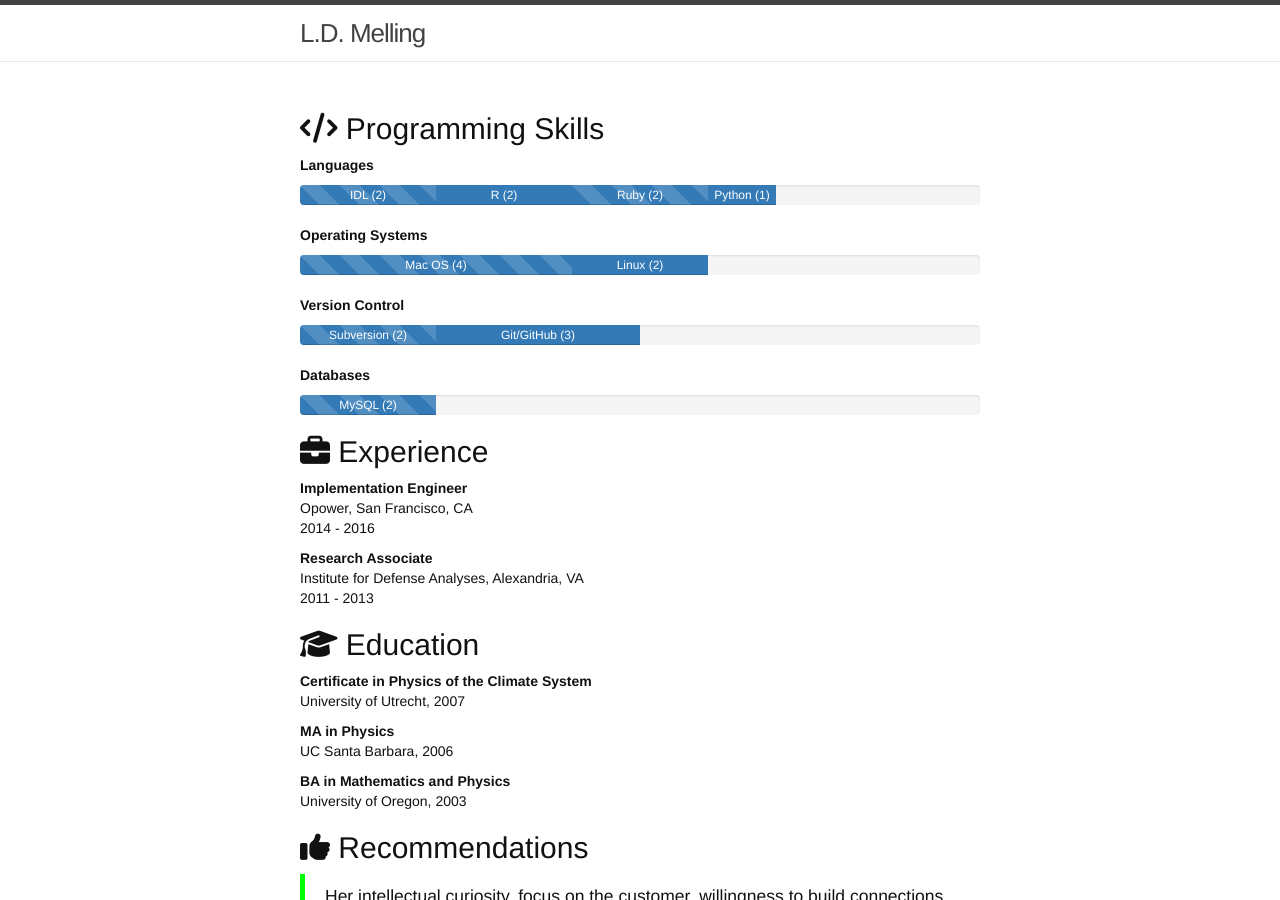
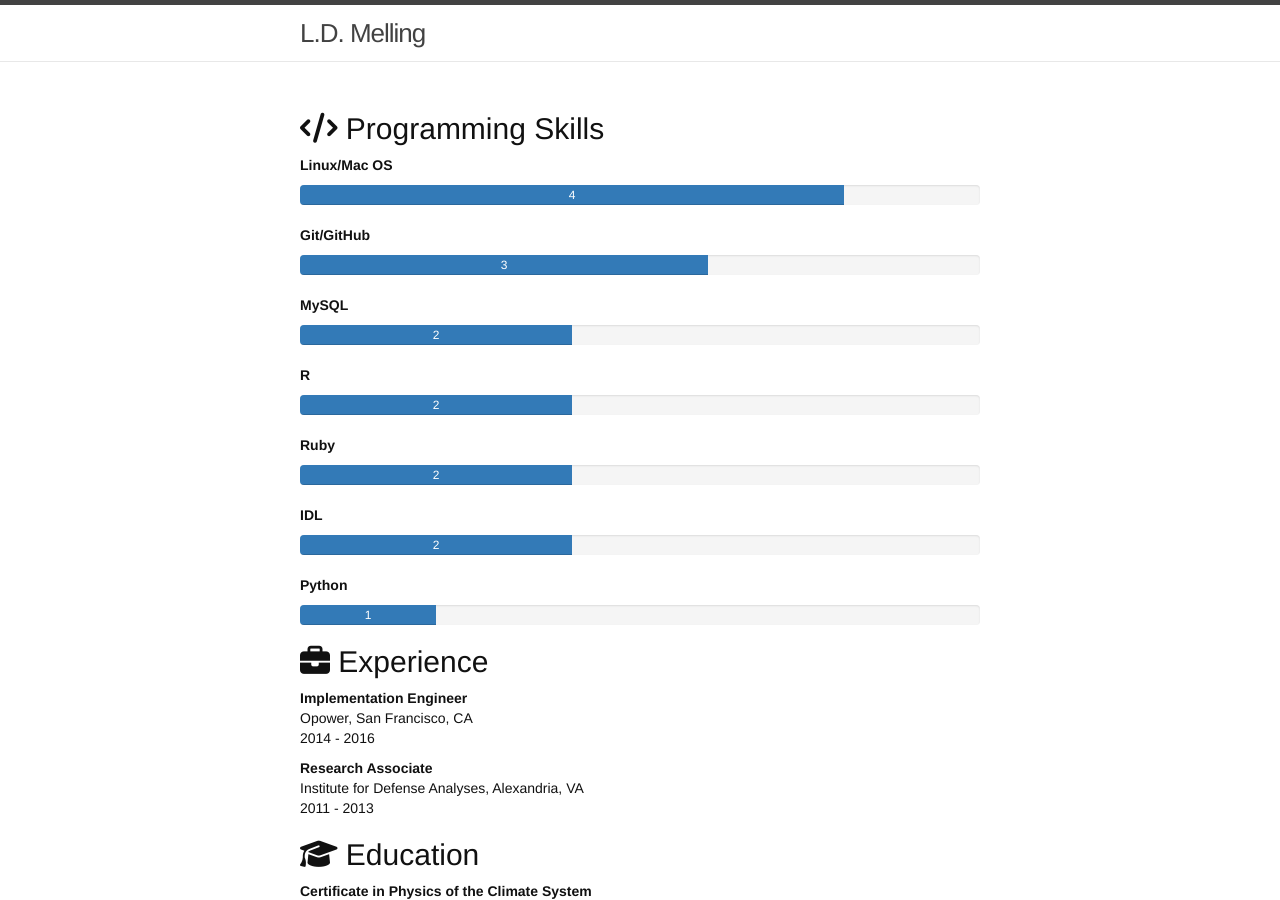
Before and after one commit to lmelling/lmelling.github.io, a Jekyll site: the page built from _pages/cv.md, in a window 1280 px wide and 900 px high. Built offline with Jekyll 4.4.1, drawn with Linux system fonts in a browser that asks for light colours; nearby versions of some CDN libraries.

Commit message:
use unstacked skill progress bars

```diff
--- a/_data/cv.yml
+++ b/_data/cv.yml
@@ -40,34 +40,24 @@ education:
 publications:
 
 skills:
-  Languages:
-    - title: IDL
-      years: 2
-      color: grey
-    - title: R
-      years: 2
-      color: blue
-    - title: Ruby
-      years: 2
-      color: red
-    - title: Python
-      years: 1
-      color: yellow
-  Operating Systems:
-    - title: Mac OS
-      years: 4
-      color: blue
-    - title: Linux
-      years: 2
-      color: yellow
-  Version Control:
-    - title: Subversion
-      years: 2
-      color: blue
-    - title: Git/GitHub
-      years: 3
-      color: grey
-  Databases:
-    - title: MySQL
-      years: 2
-      color: orange
+  - title: Linux/Mac OS
+    years: 4
+    color: blue
+  - title: Git/GitHub
+    years: 3
+    color: grey
+  - title: MySQL
+    years: 2
+    color: orange
+  - title: R
+    years: 2
+    color: blue
+  - title: Ruby
+    years: 2
+    color: red
+  - title: IDL
+    years: 2
+    color: blue
+  - title: Python
+    years: 1
+    color: yellow
--- a/_includes/skills.md
+++ b/_includes/skills.md
@@ -1,13 +1,11 @@
 ## <i class="fa fa-code" aria-hidden="true"></i> Programming Skills
 {% assign skills = site.data.cv.skills %}
-{% for cat in skills %}
-  **{{ cat[0] }}**
+{% for item in skills %}
+  **{{ item.title }}**
   <div class="progress">
-  {% for item in cat[1] %}
-  {% assign width = 10 | times: item.years %}
-  <div class="progress-bar {% cycle 'progress-bar-striped', '' %}" style="width: {{ width }}%">
-    {{ item.title }} ({{ item.years }})
+  {% assign width = 20 | times: item.years %}
+  <div class="progress-bar" style="width: {{ width }}%">
+     {{ item.years }}
   </div>
-  {% endfor %}
 </div>
 {% endfor %}
```
